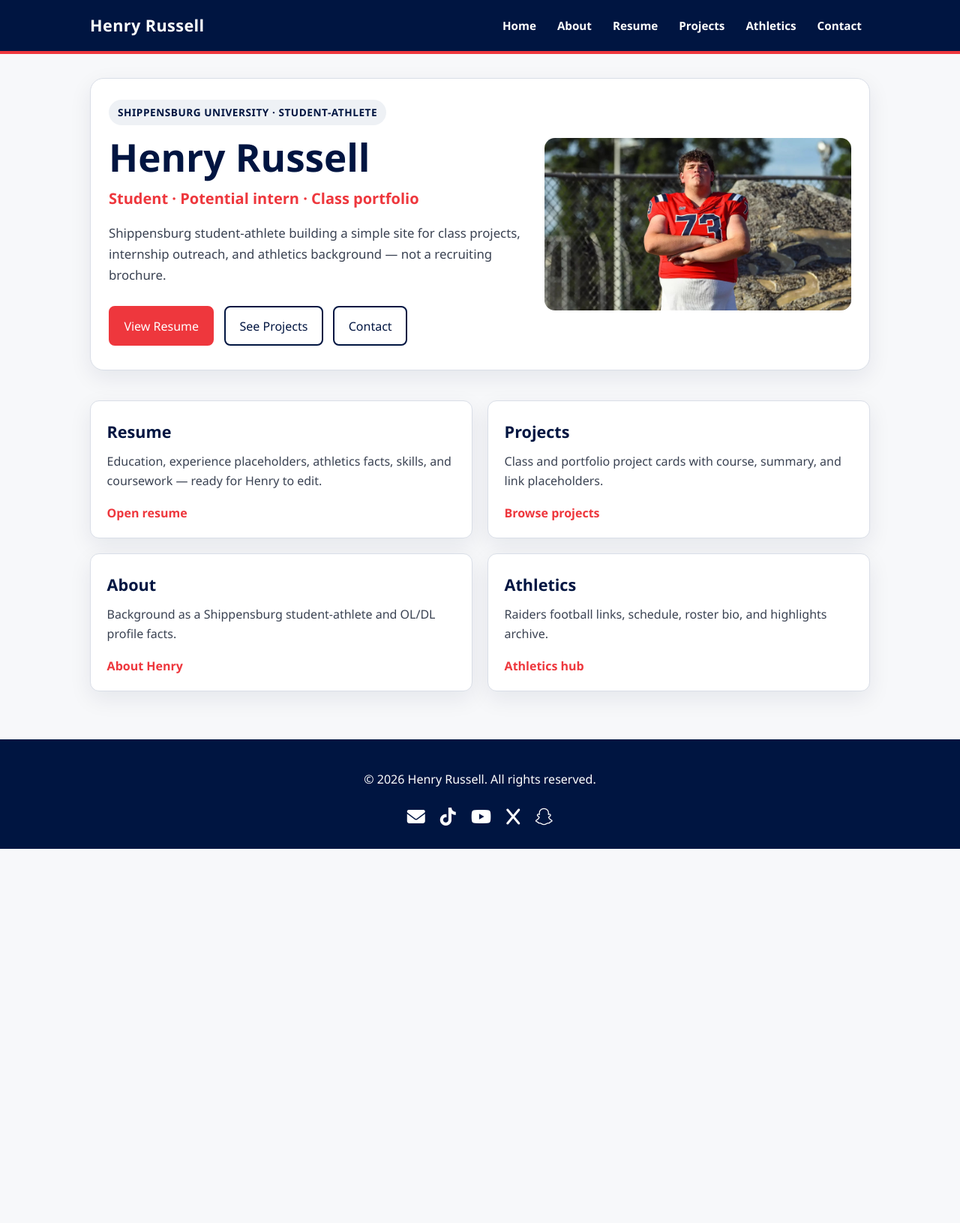
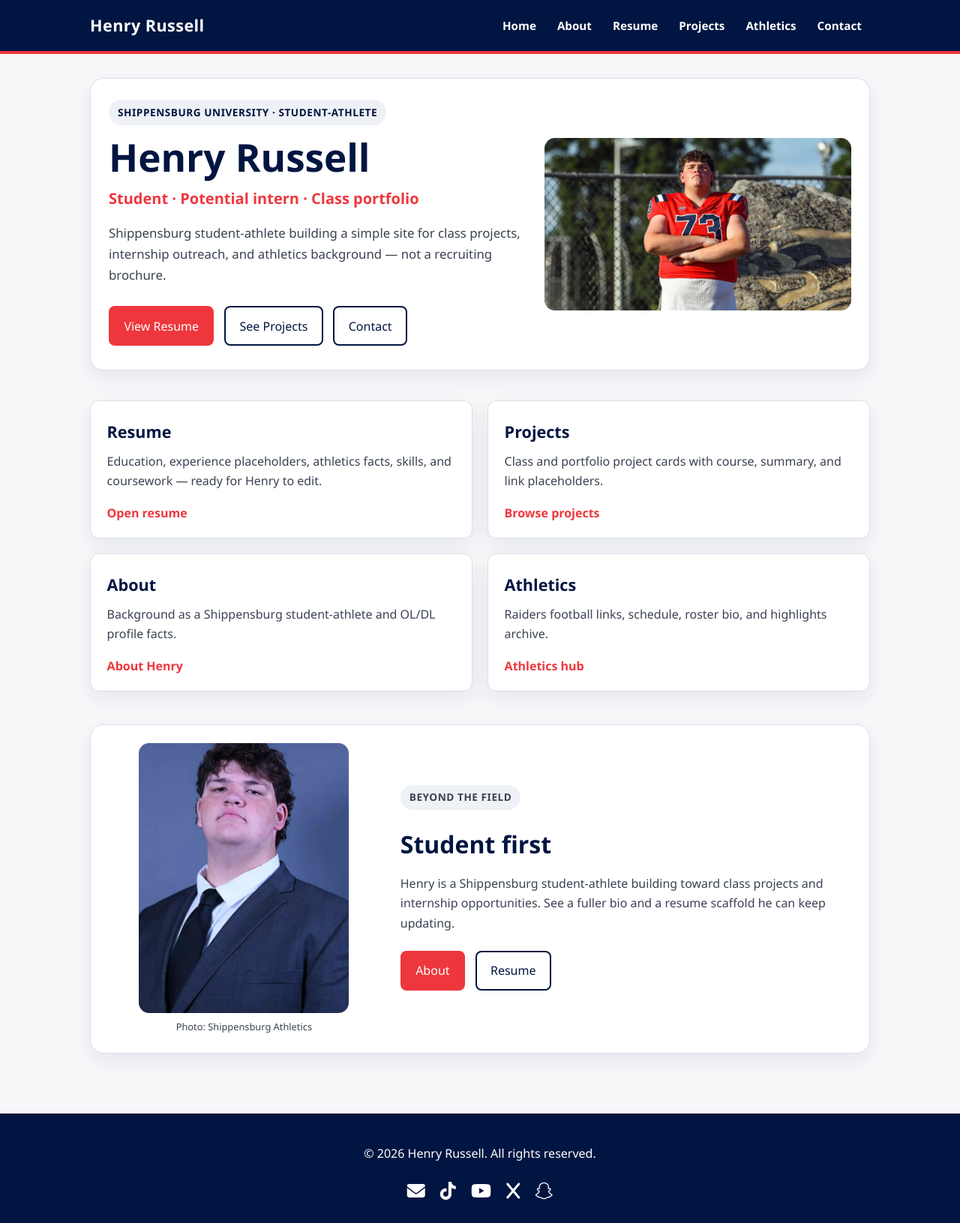
Before and after one commit to acloudpacket/henryrussell.com, a Jekyll site: the page built from index.md, in a window 1280 px wide. Shown: the whole page at 75% size. Built offline with Jekyll 4.4.1, drawn with Linux system fonts in a browser that asks for light colours; nearby versions of some CDN libraries; before the commit the page ends 1132 px from its top, so only the background shows below that.

Commit message:
Add Ship suit photo lower on the homepage
Reuse the hosted Raiders headshot below the card grid in a spotlight
band with About/Resume links; keep the jersey roster shot as the hero.

```diff
--- a/assets/css/style.css
+++ b/assets/css/style.css
@@ -322,6 +322,49 @@ main.home {
   font-weight: 700;
 }
 
+
+/* Lower homepage spotlight (suit / headshot) */
+.home-spotlight {
+  display: grid;
+  grid-template-columns: 0.75fr 1.25fr;
+  gap: 1.75rem;
+  align-items: center;
+  margin: 2.75rem 0 1rem;
+  padding: 1.5rem;
+  background: var(--white);
+  border: 1px solid var(--neutral-200);
+  border-radius: 18px;
+  box-shadow: var(--shadow);
+}
+
+.spotlight-image {
+  width: 100%;
+  max-width: 280px;
+  display: block;
+  margin: 0 auto;
+  border-radius: 14px;
+  object-fit: cover;
+  max-height: 360px;
+}
+
+.photo-credit {
+  margin: 0.5rem 0 0;
+  text-align: center;
+  font-size: 0.8rem;
+  color: var(--neutral-700);
+}
+
+.spotlight-copy h2 {
+  margin: 0 0 0.75rem;
+  color: var(--navy);
+  font-size: clamp(1.6rem, 3vw, 2rem);
+}
+
+.spotlight-copy p {
+  color: var(--neutral-700);
+  margin: 0 0 1.25rem;
+}
+
 /* Projects */
 .project-grid {
   display: grid;
@@ -464,6 +507,14 @@ footer {
     max-height: 220px;
   }
 
+  .home-spotlight {
+    grid-template-columns: 1fr;
+  }
+
+  .spotlight-image {
+    max-height: 300px;
+  }
+
   .home-cards,
   .project-grid {
     grid-template-columns: 1fr;
--- a/index.md
+++ b/index.md
@@ -43,3 +43,19 @@ permalink: /
     <span class="card-link">Athletics hub</span>
   </a>
 </section>
+
+<section class="home-spotlight" aria-label="About Henry">
+  <div class="spotlight-media">
+    <img src="/assets/images/henry-russell-ship-headshot.jpg" alt="Henry Russell in suit — Shippensburg Raiders roster photo" class="spotlight-image" width="600" height="900">
+    <p class="photo-credit">Photo: Shippensburg Athletics</p>
+  </div>
+  <div class="spotlight-copy">
+    <p class="eyebrow">Beyond the field</p>
+    <h2>Student first</h2>
+    <p>Henry is a Shippensburg student-athlete building toward class projects and internship opportunities. See a fuller bio and a resume scaffold he can keep updating.</p>
+    <div class="hero-actions">
+      <a class="btn btn-primary" href="/about/">About</a>
+      <a class="btn btn-secondary" href="/resume/">Resume</a>
+    </div>
+  </div>
+</section>
```
